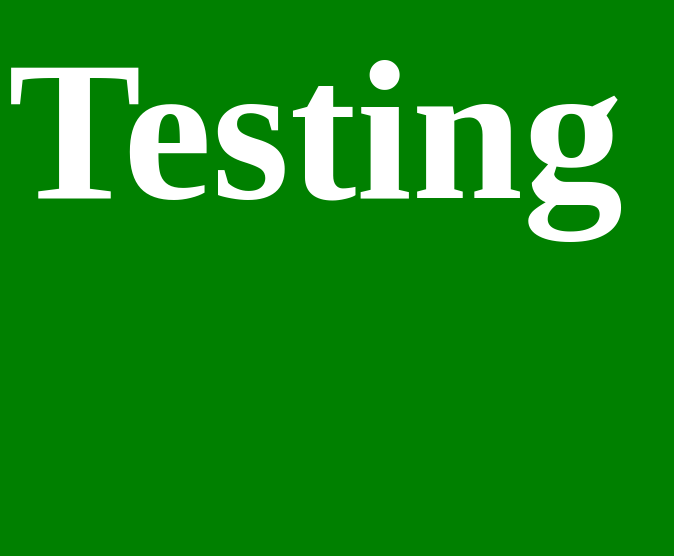
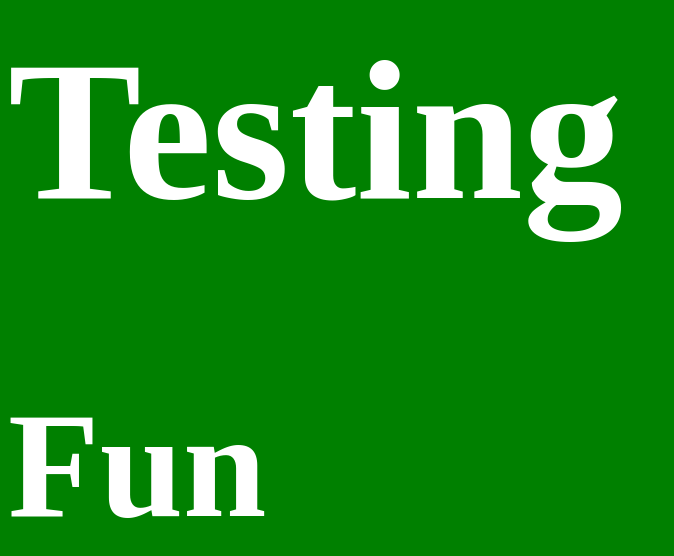
Before and after one commit to alexandrada/Github-Pages, a plain HTML site: page index.html in a window 1280 px wide. Shown: the part 118-674 px from the top of the page, without its empty margins (0-674 px from the left). Drawn offline with Linux system fonts and the light colour scheme.

Commit message:
added changes

```diff
--- a/index.html
+++ b/index.html
@@ -14,5 +14,6 @@
 </style>
 <body>
 	<h1>Testing</h1>
+	<h2>Fun</h2>
 </body>
 </html>
```
